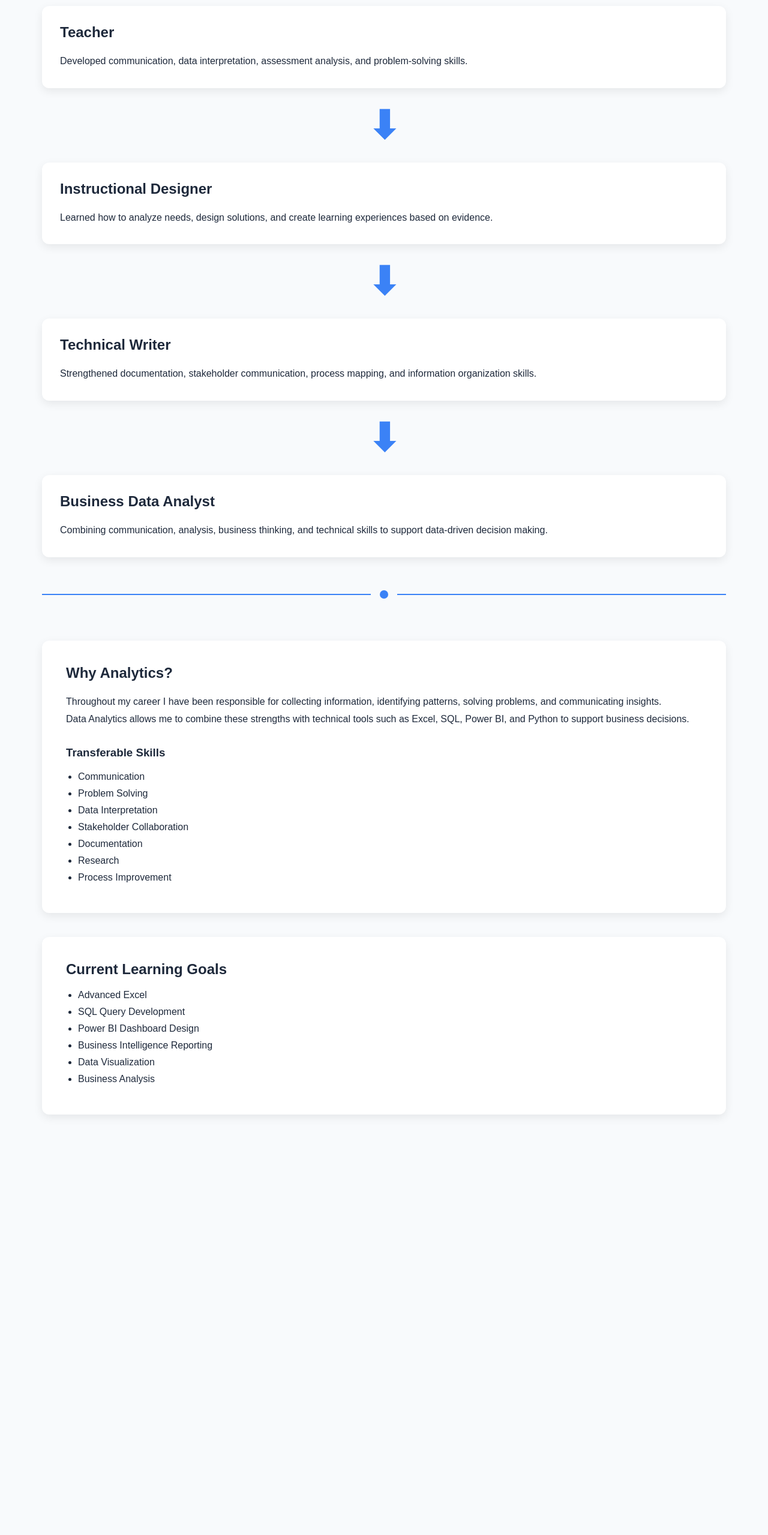
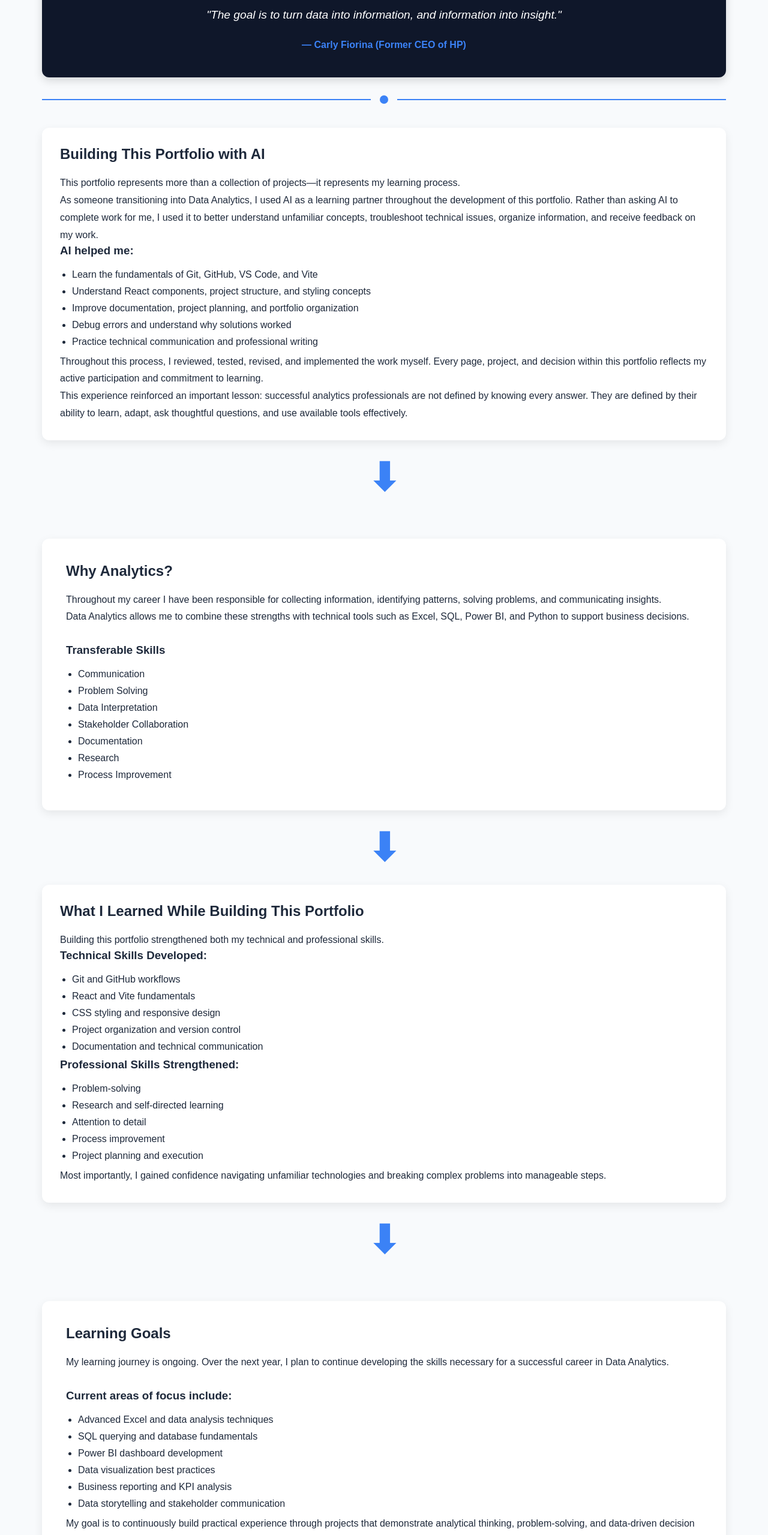
Before and after one commit to haldanek/haldane-business-data-analyst-portfolio, a React (Vite) app in the folder haldane-business-data-analyst-portfolio/: page /journey in a window 1280 px wide. Shown: the part 234-2793 px from the top of the page at 60% size. Before the commit the page ends 2152 px from the top, so only its background shows below. Built offline with nearby package versions, Linux system fonts and the light colour scheme.

Commit message:
feat(journey): redesign learning journey to highlight AI-assisted learning

```diff
--- a/haldane-business-data-analyst-portfolio/src/pages/Journey.tsx
+++ b/haldane-business-data-analyst-portfolio/src/pages/Journey.tsx
@@ -8,62 +8,79 @@ function Journey() {
         information, solve problems, and make better decisions.
       </p>
 
+      <section className='quote-banner'>
+        <p className='quote-text'>
+          "The goal is to turn data into information, and information into
+          insight."
+        </p>
+
+        <p className='quote-author'>— Carly Fiorina (Former CEO of HP)</p>
+      </section>
+
+      <div className='fancy-divider'>
+        <span></span>
+      </div>
+
       <section className='journey-container'>
         <div className='journey-card'>
-          <h2>Teacher</h2>
+          <h2>Building This Portfolio with AI</h2>
 
           <p>
-            Developed communication, data interpretation, assessment analysis,
-            and problem-solving skills.
+            This portfolio represents more than a collection of projects—it
+            represents my learning process.
+          </p>
+          <p>
+            As someone transitioning into Data Analytics, I used AI as a
+            learning partner throughout the development of this portfolio.
+            Rather than asking AI to complete work for me, I used it to better
+            understand unfamiliar concepts, troubleshoot technical issues,
+            organize information, and receive feedback on my work.
+          </p>
+
+          <h3>AI helped me:</h3>
+
+          <ul className='skills-list'>
+            <li>Learn the fundamentals of Git, GitHub, VS Code, and Vite</li>
+            <li>
+              Understand React components, project structure, and styling
+              concepts
+            </li>
+            <li>
+              Improve documentation, project planning, and portfolio
+              organization
+            </li>
+            <li>Debug errors and understand why solutions worked</li>
+            <li>Practice technical communication and professional writing</li>
+          </ul>
+
+          <p>
+            Throughout this process, I reviewed, tested, revised, and
+            implemented the work myself. Every page, project, and decision
+            within this portfolio reflects my active participation and
+            commitment to learning.
+          </p>
+          <p>
+            This experience reinforced an important lesson: successful analytics
+            professionals are not defined by knowing every answer. They are
+            defined by their ability to learn, adapt, ask thoughtful questions,
+            and use available tools effectively.
           </p>
         </div>
         <div className='journey-arrow'>⬇</div>
 
-        <div className='journey-card'>
-          <h2>Instructional Designer</h2>
-
-          <p>
-            Learned how to analyze needs, design solutions, and create learning
-            experiences based on evidence.
-          </p>
-        </div>
-        <div className='journey-arrow'>⬇</div>
-
-        <div className='journey-card'>
-          <h2>Technical Writer</h2>
-
-          <p>
-            Strengthened documentation, stakeholder communication, process
-            mapping, and information organization skills.
-          </p>
-        </div>
-        <div className='journey-arrow'>⬇</div>
-
-        <div className='journey-card'>
-          <h2>Business Data Analyst</h2>
-
-          <p>
-            Combining communication, analysis, business thinking, and technical
-            skills to support data-driven decision making.
-          </p>
-        </div>
-        <div className='fancy-divider'>
-          <span></span>
-        </div>
-      </section>
         <section className='career-summary'>
           <h2>Why Analytics?</h2>
 
           <p>
             Throughout my career I have been responsible for collecting
-          information, identifying patterns, solving problems, and communicating
-          insights.
+            information, identifying patterns, solving problems, and
+            communicating insights.
           </p>
 
           <p>
-          Data Analytics allows me to combine these strengths with
-          technical tools such as Excel, SQL, Power BI, and Python to support
-          business decisions.
+            Data Analytics allows me to combine these strengths with technical
+            tools such as Excel, SQL, Power BI, and Python to support business
+            decisions.
           </p>
 
           <h3>Transferable Skills</h3>
@@ -79,17 +96,69 @@ function Journey() {
           </ul>
         </section>
 
-      <section className='career-summary'>
-        <h2>Current Learning Goals</h2>
+        <div className='journey-arrow'>⬇</div>
+
+        <div className='journey-card'>
+          <h2>What I Learned While Building This Portfolio</h2>
+
+          <p>
+            Building this portfolio strengthened both my technical and
+            professional skills.
+          </p>
+
+          <h3>Technical Skills Developed:</h3>
 
           <ul className='skills-list'>
-          <li>Advanced Excel</li>
-          <li>SQL Query Development</li>
-          <li>Power BI Dashboard Design</li>
-          <li>Business Intelligence Reporting</li>
-          <li>Data Visualization</li>
-          <li>Business Analysis</li>
+            <li>Git and GitHub workflows</li>
+            <li>React and Vite fundamentals</li>
+            <li>CSS styling and responsive design</li>
+            <li>Project organization and version control</li>
+            <li>Documentation and technical communication</li>
           </ul>
+
+          <h3>Professional Skills Strengthened:</h3>
+
+          <ul className='skills-list'>
+            <li>Problem-solving</li>
+            <li>Research and self-directed learning</li>
+            <li>Attention to detail</li>
+            <li>Process improvement</li>
+            <li>Project planning and execution</li>
+          </ul>
+
+          <p>
+            Most importantly, I gained confidence navigating unfamiliar
+            technologies and breaking complex problems into manageable steps.
+          </p>
+        </div>
+        <div className='journey-arrow'>⬇</div>
+
+        <section className='career-summary'>
+          <h2>Learning Goals</h2>
+
+          <p>
+            My learning journey is ongoing. Over the next year, I plan to
+            continue developing the skills necessary for a successful career in
+            Data Analytics.
+          </p>
+
+          <h3>Current areas of focus include:</h3>
+
+          <ul className='skills-list'>
+            <li>Advanced Excel and data analysis techniques</li>
+            <li>SQL querying and database fundamentals</li>
+            <li>Power BI dashboard development</li>
+            <li>Data visualization best practices</li>
+            <li>Business reporting and KPI analysis</li>
+            <li>Data storytelling and stakeholder communication</li>
+          </ul>
+
+          <p>
+            My goal is to continuously build practical experience through
+            projects that demonstrate analytical thinking, problem-solving, and
+            data-driven decision making.
+          </p>
+        </section>
       </section>
     </main>
   );
```
Lines whose indentation alone changed are shown as unchanged.
